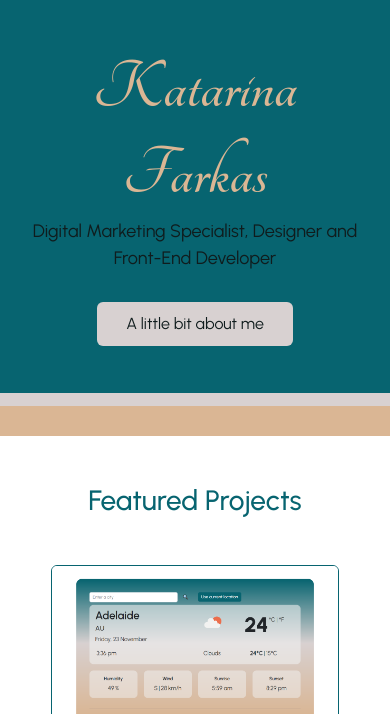
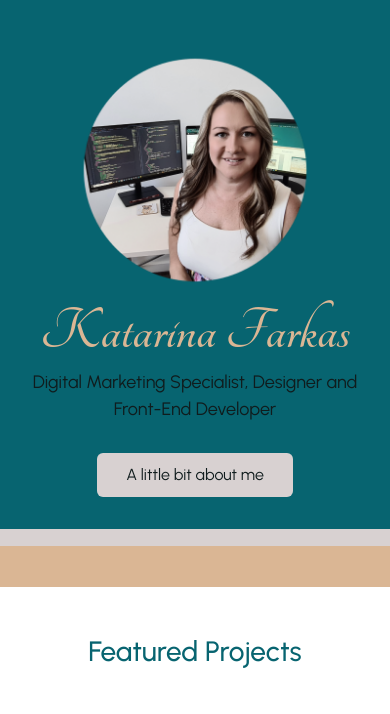
Before and after one commit to Katarina-411/portfolio-katarina-farkas, a plain HTML site: page index.html in a window 390 px wide. Shown: the part 63-777 px from the top of the page. Drawn offline with nearby package versions, Linux system fonts and the light colour scheme.

Commit message:
Update h1 & headshot for mobile screens

```diff
--- a/css/styles.css
+++ b/css/styles.css
@@ -105,6 +105,10 @@ footer .designer a {
   bottom: 40px;
   left: -15px;
 }
+.headshot img {
+  display: block;
+  margin: 0 auto;
+}
 .btn-brand {
   background-color: var(--highlight-color);
   padding: 10px 20px;
@@ -165,7 +169,7 @@ footer .designer a {
   border-radius: 10px;
 }
 
-@media (max-width: 760px) {
+@media (max-width: 768px) {
   h1,
   h2,
   h3,
@@ -173,9 +177,19 @@ footer .designer a {
   .story p {
     text-align: center;
   }
+  h1 {
+    font-size: 62px;
+  }
   h4 {
     text-align: center;
     font-size: 18px;
+  }
+  .headshot {
+    position: unset;
+  }
+  .headshot img {
+    width: 250px;
+    height: 250px;
   }
   .hero,
   .about-skills {
--- a/index.html
+++ b/index.html
@@ -147,10 +147,10 @@
               >A little bit about me</a
             >
           </div>
-          <div class="col-4 d-none d-md-block headshot">
+          <div class="col-md-4 order-first order-md-last headshot">
             <img
               src="images/katarina-farkas-headshot-500px.png"
-              alt="Katarina Farkas sitting in front of computer monitor with code"
+              alt="Katarina Farkas sitting in front of computer monitor showing code"
               height="300px"
             />
           </div>
```
